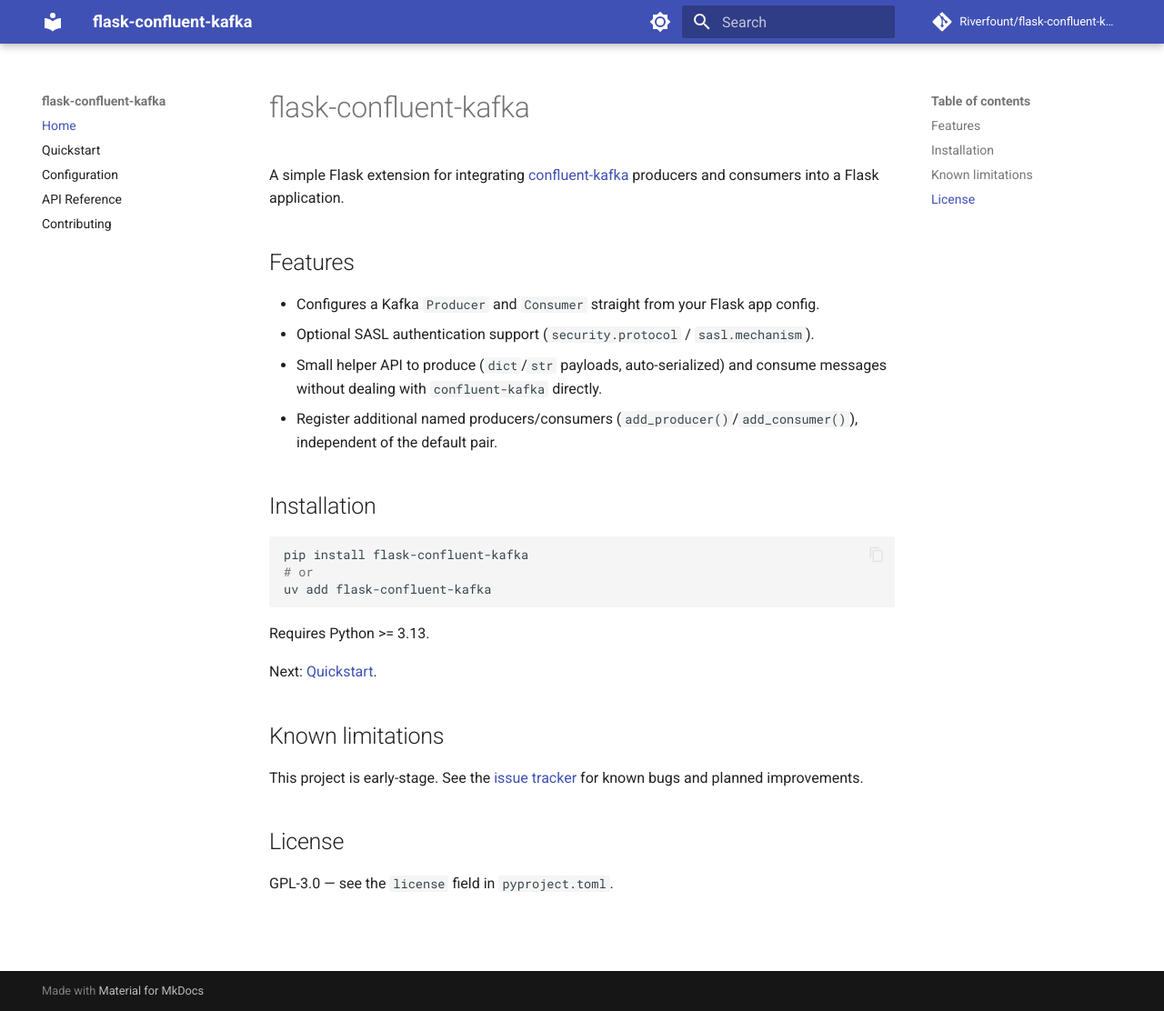
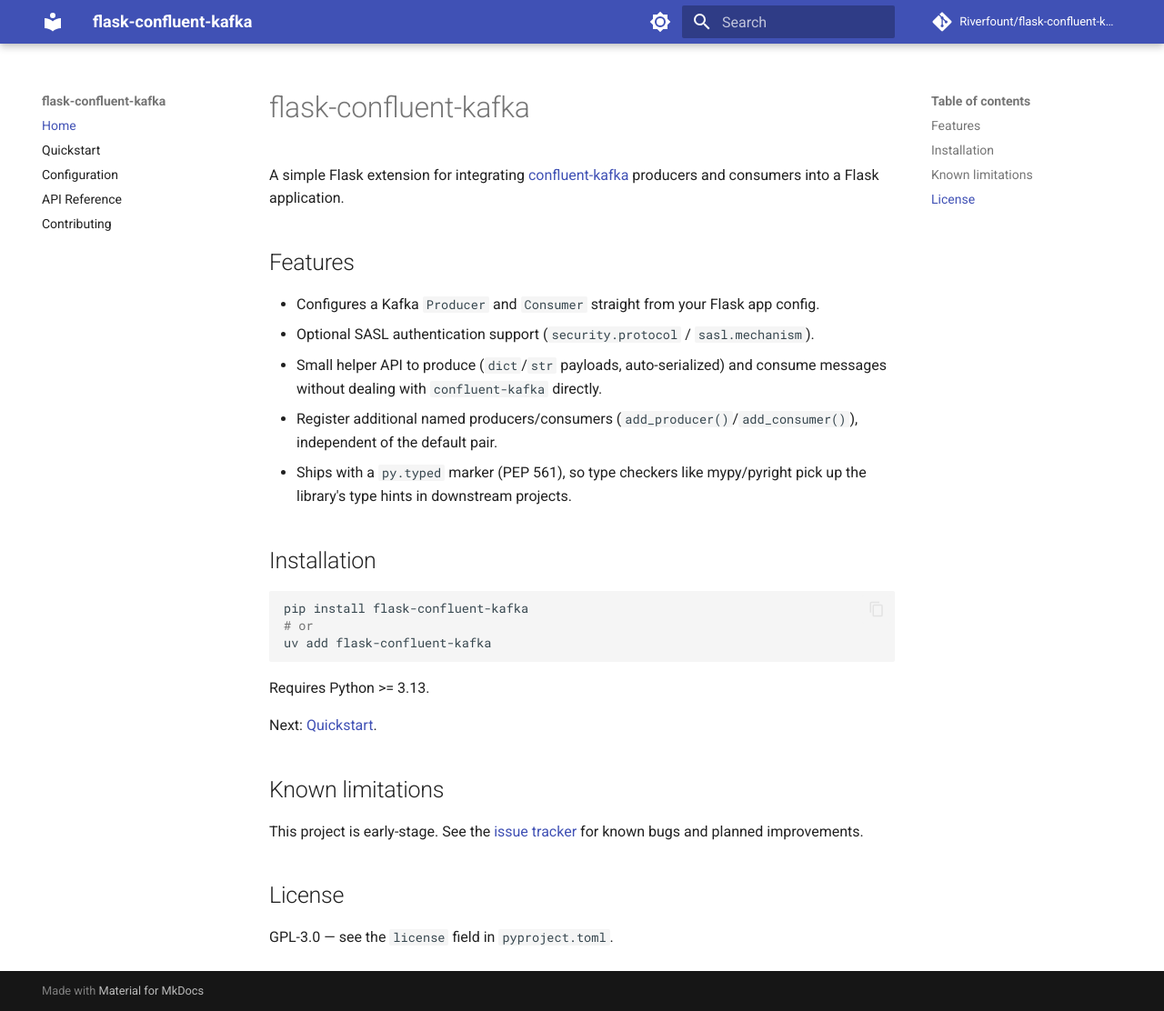
Before and after one commit to Riverfount/flask-confluent-kafka, an MkDocs documentation site: the page built from docs/index.md, in a window 1280 px wide and 1112 px high. Shown: the whole window at 91% size. Built offline with MkDocs 1.6.1 and Material for MkDocs 9.7.7, drawn with Linux system fonts in a browser that asks for light colours; comment, search, counter and statistics services are not loaded.

Commit message:
docs: mention py.typed/PEP 561 support in features list

```diff
--- a/docs/index.md
+++ b/docs/index.md
@@ -8,6 +8,7 @@
 - Optional SASL authentication support (`security.protocol` / `sasl.mechanism`).
 - Small helper API to produce (`dict`/`str` payloads, auto-serialized) and consume messages without dealing with `confluent-kafka` directly.
 - Register additional named producers/consumers (`add_producer()`/`add_consumer()`), independent of the default pair.
+- Ships with a `py.typed` marker (PEP 561), so type checkers like mypy/pyright pick up the library's type hints in downstream projects.
 
 ## Installation
 
```
Also changed, not shown: README.md (+1 -0 lines).
